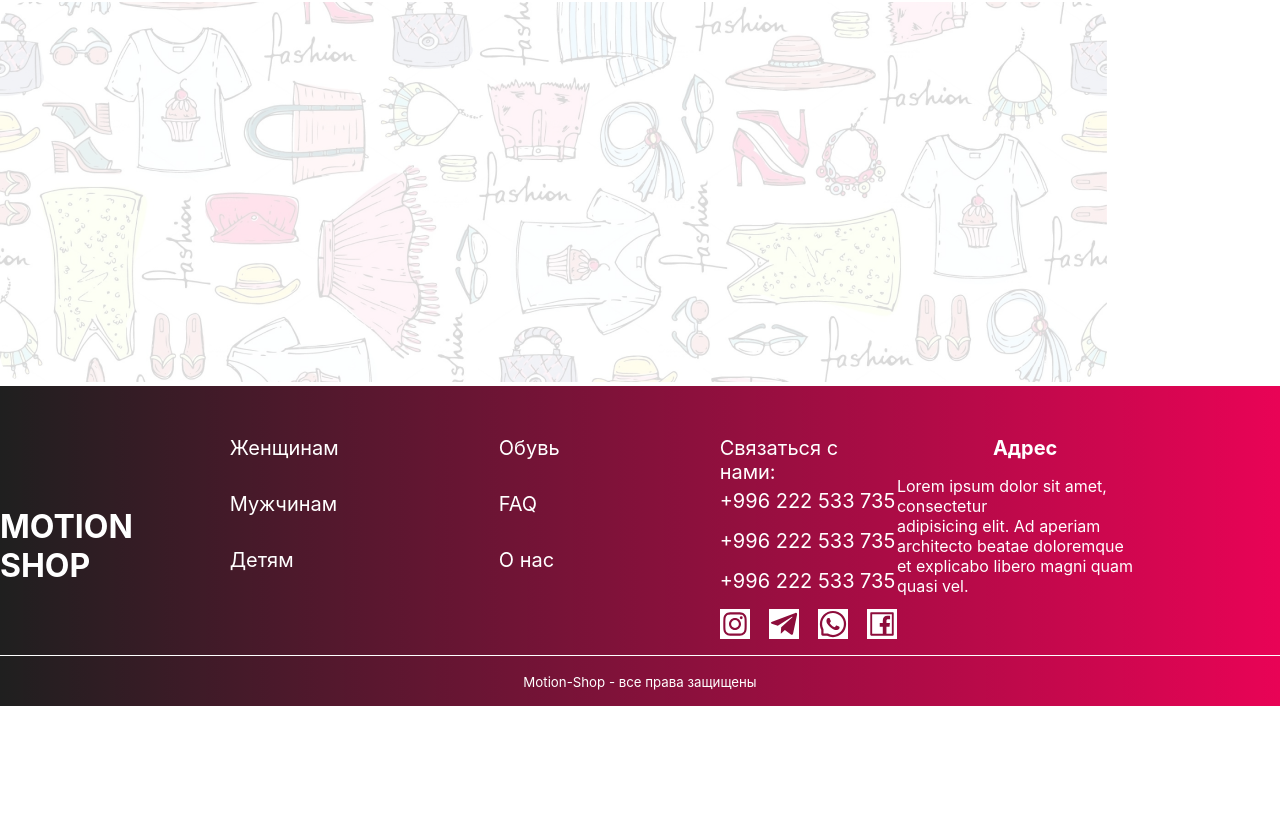
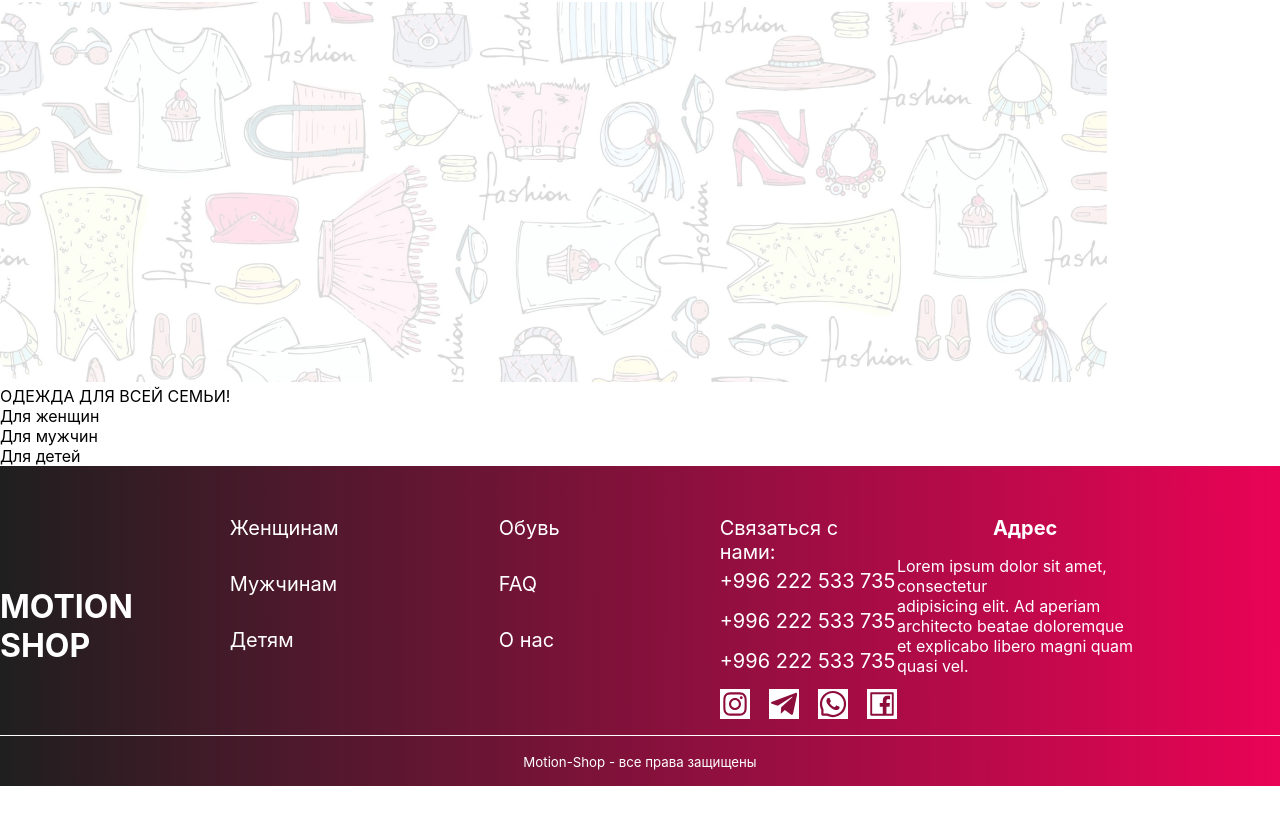
Before and after one commit to Tima0202/motion-shoop, a React (Create React App) app: page / in a window 1280 px wide. Shown: the part 527-1347 px from the top of the page. Before the commit the page ends 1267 px from the top, so only its background shows below. Built offline with nearby package versions, Linux system fonts and the light colour scheme.

Commit message:
dawd (#3)

```diff
--- a/src/App.scss
+++ b/src/App.scss
@@ -14,6 +14,5 @@
 
 a, ul ,li {
   text-decoration: none;
-  list-style: none;
   color: black;
 }
--- a/src/components/Home/Home.js
+++ b/src/components/Home/Home.js
@@ -5,11 +5,21 @@ import homebg from '../../image/home-bg.png'
 const Home = () => {
     return (
         <div id='home'>
+            <img src={home1} alt=""/>
             <div className="container">
                 <div className="home">
                     <div className="block">
-                        <img src={home1} alt=""/>
                         <img src={homebg} alt=""/>
+                        <div className="content-1">
+                            ОДЕЖДА ДЛЯ ВСЕЙ СЕМЬИ!
+                        </div>
+                        <div className="content-2">
+                            <ul style={{listStyleType:"circle"}}>
+                                <li>Для женщин</li>
+                                <li>Для мужчин</li>
+                                <li>Для детей</li>
+                            </ul>
+                        </div>
                     </div>
                     <div className="block"></div>
                     <div className="block"></div>
```
